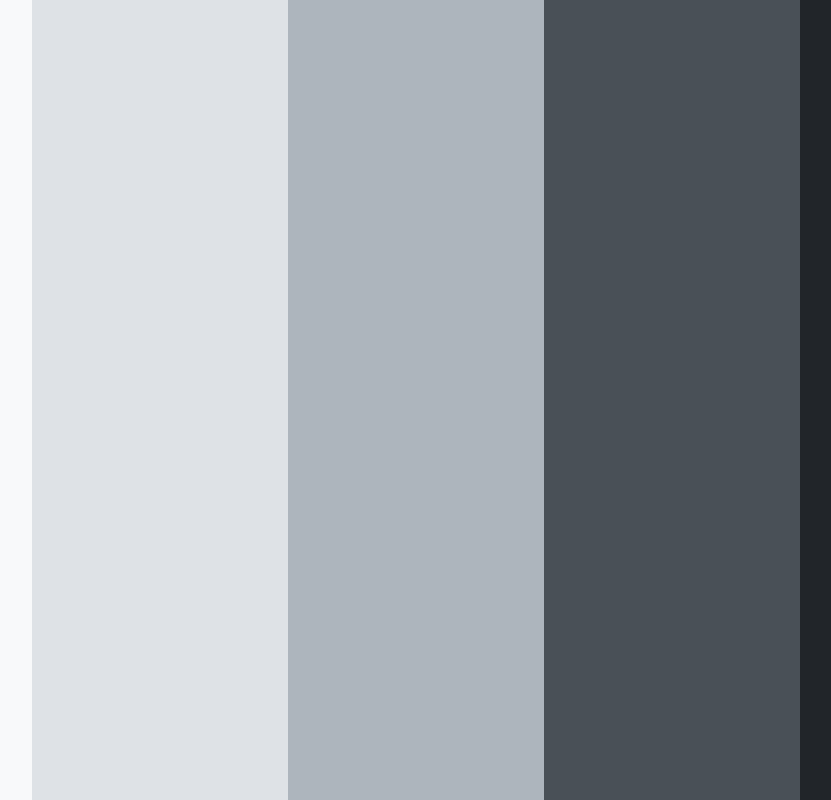
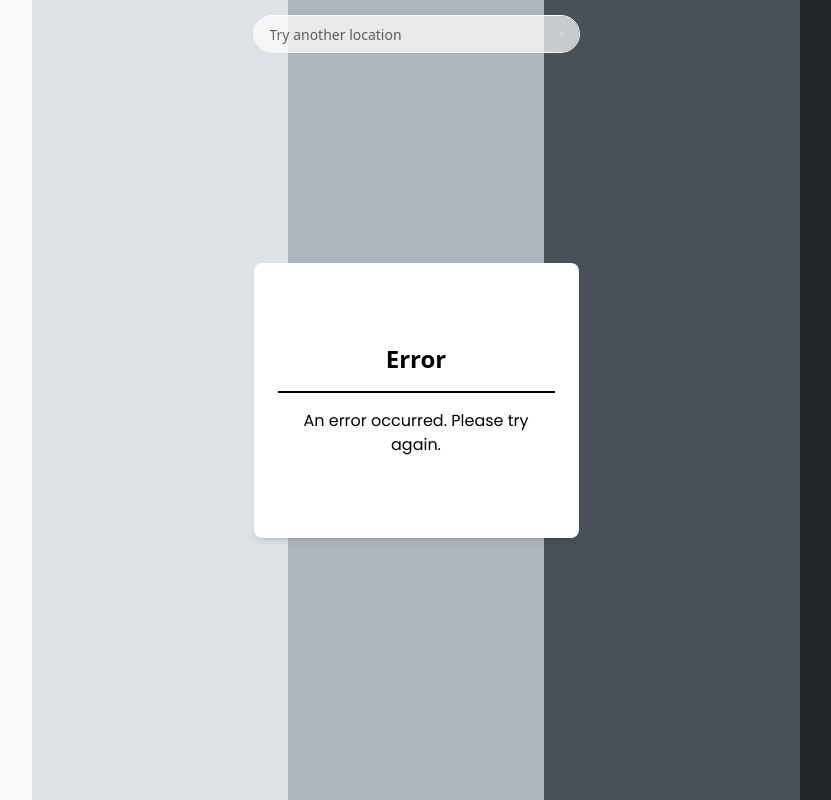
Before and after one commit to jenmak/day-ai, a React (Vite) app in the folder frontend/: page /error in a window 1280 px wide. Shown: the whole page, without its empty margins (224-1055 px from the left). Built offline with nearby package versions, Linux system fonts and the light colour scheme.

Commit message:
Error handling and design clean up

```diff
--- a/frontend/app/App.tsx
+++ b/frontend/app/App.tsx
@@ -12,6 +12,7 @@ export function App() {
       <Route path="/" element={<Search />} />
       <Route path="/:slug" element={<Place />} />
       <Route path="/error" element={<ErrorPage />} />
+      <Route path="/unknown" element={<ErrorPage />} />
     </Routes>
   )
 }
--- a/frontend/app/components/PageWrapper.tsx
+++ b/frontend/app/components/PageWrapper.tsx
@@ -26,7 +26,7 @@ export function PageWrapper({ children }: PageWrapperProps) {
   }, [place])
 
   return (
-    <div className="bg-black relative h-full w-full">
+    <div className="bg-black relative h-screen w-full">
       <div className="background-colors fixed top-0 left-0 right-0 bottom-0 z-0 flex flex-col md:flex-row h-full w-full animate-background-transition">
         {backgroundColors.map((color) => (
           <div key={`${color}`} className={`background-color w-full h-full ${color} transition-colors duration-500`}></div>
--- a/frontend/app/components/SearchInput.tsx
+++ b/frontend/app/components/SearchInput.tsx
@@ -8,6 +8,7 @@ import { ReactCSSProperties } from "../types/CustomProperties"
 type SearchInputProps = {
   onSearch: (searchTerm: string) => void
   error?: Error | null
+  placeholder?: string
   className?: string
   backgroundColor?: string
   placeholderColor?: string
@@ -19,6 +20,7 @@ export function SearchInput({
     onSearch,
     className,
     isLoading,
+    placeholder = 'ie. Gotham',
     backgroundColor,
     placeholderColor = 'white',
     textColor = 'white' }: SearchInputProps) {
@@ -48,13 +50,14 @@ export function SearchInput({
       <div
         className={`input-container ${isDataLoading || isSubmitting ? "input-container-loading" : ""} ${className}`}
         style={{
-          '--placeholder-color': placeholderColor,
-          '--text-color': textColor
+          '--input-background-color': backgroundColor,
+          '--input-placeholder-color': placeholderColor,
+          '--input-text-color': textColor
         } as ReactCSSProperties}
       >
         <Input
           className={`search-input focus-visible:ring-0 ${backgroundColor || "bg-black"}`}
-          placeholder="ie. Gotham"
+          placeholder={placeholder}
           value={searchTerm}
           onChange={(e) => setSearchTerm(e.target.value)}
           onKeyDown={handleKeyPress}
--- a/frontend/app/components/WeatherCard.tsx
+++ b/frontend/app/components/WeatherCard.tsx
@@ -28,7 +28,7 @@ export const WeatherCard = ({ weather }: { weather: Weather }) => {
         </div>
       </h2>
       {/* Weather card */}
-      <Card className={`relative text-black bg-white/60 backdrop-blur-sm rounded-lg shadow-md outline-none border-none overflow-hidden weather-card`}>
+      <Card className={`relative text-black bg-white/60 backdrop-blur-sm rounded-lg shadow-md outline-none border-none overflow-hidden card`}>
         <CardHeader className="relative text-black z-20">
           <div className="absolute top-0 left-3 md:top-3 md:left-5 flex flex-col gap-4">
             <div className="flex flex-col items-start">
--- a/frontend/app/components/shadcn/input.tsx
+++ b/frontend/app/components/shadcn/input.tsx
@@ -9,7 +9,7 @@ function Input({ className, type, ...props }: React.ComponentProps<"input">) {
       type={type}
       data-slot="input"
       className={cn(
-        "file:text-foreground placeholder:text-muted-foreground selection:bg-primary selection:text-primary-foreground dark:bg-input/30 border-input flex h-9 w-full min-w-0 rounded-md border bg-transparent px-3 py-1 text-base shadow-xs transition-[color,box-shadow] outline-none file:inline-flex file:h-7 file:border-0 file:bg-transparent file:text-sm file:font-medium disabled:pointer-events-none disabled:cursor-not-allowed disabled:opacity-50 md:text-sm",
+        "border-input flex h-9 w-full min-w-0 rounded-md border bg-transparent px-3 py-1 text-base shadow-xs transition-[color,box-shadow] outline-none file:inline-flex file:h-7 file:border-0 file:bg-transparent file:text-sm file:font-medium disabled:pointer-events-none disabled:cursor-not-allowed disabled:opacity-50 md:text-sm",
         "focus-visible:border-ring focus-visible:ring-ring/50 focus-visible:ring-[3px]",
         "aria-invalid:ring-destructive/20 dark:aria-invalid:ring-destructive/40 aria-invalid:border-destructive",
         className
--- a/frontend/app/consts/EmptyLocation.ts
+++ b/frontend/app/consts/EmptyLocation.ts
@@ -1,2 +1,3 @@
 export const NO_SPECIFIC_LOCATION_FOUND = "no-specific-location-found"
 export const UNKNOWN = "unknown"
+export const NOT_APPLICABLE = "not-applicable"
--- a/frontend/app/pages/ErrorPage.tsx
+++ b/frontend/app/pages/ErrorPage.tsx
@@ -1,70 +1,41 @@
+import { Heading } from "../components/typography/Heading"
 import { PageWrapper } from "../components/PageWrapper"
-// import { Heading } from "../components/typography/Heading"
-// import { Subheading } from "../components/typography/Subheading"
-// import { Button } from "../components/shadcn/button"
-// import { useNavigate } from "react-router"
-// import { Search, MapPin, HelpCircle } from "lucide-react"
-
+import { SearchInput } from "../components/SearchInput"
+import { useCreatePlace } from "../hooks/useCreatePlace"
 
 type ErrorPageProps = {
   message?: string
 }
 
-export function ErrorPage({ message }: ErrorPageProps) {
+const BACKGROUND_COLOR = 'bg-white/70'
+const TEXT_COLOR = 'black'
 
+export function ErrorPage({ message = 'An error occurred. Please try again.' }: ErrorPageProps) {
+  const { createPlace, isLoading } = useCreatePlace()
 
   return (
     <PageWrapper>
-      <div>{message}</div>
-      {/* <Header /> */}
-      {/* <div className="mt-[70px] flex flex-col items-center justify-center min-h-[calc(100vh-70px)] px-4">
-        <div className="text-center text-white max-w-2xl"> */}
-          {/* Icon */}
-          {/* <div className="mb-8">
-            <div className="mx-auto w-24 h-24 bg-gray-800 rounded-full flex items-center justify-center">
-              <MapPin className="w-12 h-12 text-gray-400" />
-            </div>
-          </div> */}
-
-          {/* Main heading */}
-          {/* <Heading className="mb-4">
-            Location Not Found
-          </Heading> */}
-
-          {/* Subheading */}
-          {/* <Subheading className="mb-8 text-gray-300">
-            We couldn't identify a specific location from your description.
-            Try being more specific or use a different description.
-          </Subheading> */}
-
-          {/* Help text */}
-          {/* <div className="mb-8 p-6 bg-gray-800/50 rounded-lg border border-gray-700">
-            <div className="flex items-start gap-3">
-              <HelpCircle className="w-5 h-5 text-blue-400 mt-0.5 flex-shrink-0" />
-              <div className="text-left">
-                <h3 className="text-lg font-semibold text-white mb-2">
-                  Tips for better results:
-                </h3>
-                <ul className="space-y-2 text-gray-300 text-sm">
-                  <li>• Include city and state/country (e.g., "Paris, France")</li>
-                  <li>• Use well-known landmarks or nicknames</li>
-                  <li>• Try alternative spellings or common names</li>
-                  <li>• Be more specific about the location</li>
-                </ul>
-              </div>
-            </div>
-          </div> */}
-
-          {/* Action button */}
-          {/* <Button
-            // onClick={handleTryAgain}
-            className="bg-blue-600 hover:bg-blue-700 text-white px-8 py-3 text-lg"
-          >
-            <Search className="w-5 h-5 mr-2" />
-            Try Another Search
-          </Button> */}
-        {/* </div> */}
-      {/* </div> */}
+      <div className="fixed flex flex-col py-4 left-0 right-0 z-10 items-center">
+        <SearchInput
+          onSearch={createPlace}
+          placeholder="Try another location"
+          backgroundColor={BACKGROUND_COLOR}
+          textColor={TEXT_COLOR}
+          placeholderColor={TEXT_COLOR}
+          isLoading={isLoading} />
+      </div>
+      <div className="flex flex-col items-center justify-center h-screen w-full">
+      {/* Card*/}
+      {
+        <div className="card bg-white bg-opacity-30 p-6 rounded-lg text-black max-w-[350px] shadow-md flex flex-col gap-4 text-center items-center justify-center">
+          <h2 className="text-2xl font-bold">Error</h2>
+          <hr className="border-black border w-full" />
+          <div className="flex items-center justify-center gap-2 w-full flex-col items-center justify-center">
+            <Heading className="font-body">{message}</Heading>
+          </div>
+        </div>
+      }
+      </div>
     </PageWrapper>
   )
 }
--- a/frontend/app/pages/PlacePage.tsx
+++ b/frontend/app/pages/PlacePage.tsx
@@ -6,12 +6,12 @@ import { useState, useEffect } from "react"
 import { SearchInput } from "../components/SearchInput"
 import { useCreatePlace } from "../hooks/useCreatePlace"
 import { getPlaceErrorState } from "../utils/placeErrorHandler"
-// import { Heading } from "../components/typography/Heading"
-// import { Subheading } from "../components/typography/Subheading"
-// import { getBackgroundColors } from "../utils/getBackgroundColors"
-// import { TemperatureRangeCategory } from "../consts/Temperature"
+import { Heading } from "../components/typography/Heading"
+import { Subheading } from "../components/typography/Subheading"
 import { WeatherCard } from "../components/WeatherCard"
-// import { getColorVariable } from "../utils/getColorVariable"
+
+const TEXT_COLOR = 'black'
+const BACKGROUND_COLOR = 'bg-white/70'
 
 export function Place() {
   // Hooks.
@@ -19,13 +19,6 @@ export function Place() {
   const { data: place, isLoading, error } = usePlaceBySlug({ slug: slug || "" })
   const { createPlace } = useCreatePlace()
 
-  // Get background colors based on place temperature category
-  // const backgroundColors = place?.temperatureRangeCategory
-  //   ? getBackgroundColors(place.temperatureRangeCategory as keyof typeof TemperatureRangeCategory)
-  //   : []
-  // const textColor = backgroundColors.length > 0 ? getColorVariable(backgroundColors[4]) : 'var(--color-white)'
-  const textColor = 'black'
-  const backgroundColor = 'bg-white/70'
   // Local state.
   const [errorMessage, setErrorMessage] = useState<string>("")
 
@@ -41,36 +34,42 @@ export function Place() {
   }
 
   // Show error page if there's an error message
-  if (errorMessage && !place) {
+  if (errorMessage) {
     return <ErrorPage message={errorMessage} />
   }
 
   return (
     <PageWrapper>
       {/* Header with search input and place info. */}
-      <div className="fixed flex flex-col py-4 left-0 right-0 z-10 items-center gap-4 bg-white/30">
+      <div className="fixed flex flex-col py-4 left-0 right-0 z-10 items-center">
         <SearchInput
           onSearch={createPlace}
-          backgroundColor={backgroundColor}
-          textColor={textColor}
-          placeholderColor={textColor}
+          backgroundColor={BACKGROUND_COLOR}
+          textColor={TEXT_COLOR}
+          placeholderColor={TEXT_COLOR}
           isLoading={isLoading} />
-        {/* {place && (
-          <div className={`${backgroundColors[4]} bg-opacity-30 p-6 rounded-lg text-white max-w-[350px] shadow-md flex flex-col gap-4 items-center text-white`}>
-            <h2 className="text-3xl md:text-2xl font-bold text-white">7 Day Outfit Forecast</h2>
-            <hr className="border-white border w-full" />
+      </div>
+      <div className="flex flex-row justify-center mt-17 h-full">
+        <div className="cards-scroll-container">
+          <div className="cards-container items-end">
+            {/* Header with place info. */}
+            {place && (
+              <div className="place-card card bg-white bg-opacity-30 p-6 rounded-lg text-black max-w-[350px] shadow-md flex flex-col gap-4 text-center items-center justify-center">
+                <h2 className="text-2xl font-bold">7 Day Outfit Forecast</h2>
+                <hr className="border-black border w-full" />
+                <div className="flex items-center justify-center gap-2 w-full flex-col items-center justify-center">
                   <Subheading className="font-heading">{place.description}</Subheading>
                   <Heading className="font-body">{place.normalizedPlace}</Heading>
                 </div>
-        )} */}
               </div>
+            )}
+
             {/* Weather cards. */}
-      <div className="weather-cards-scroll-container">
-        <div className="weather-cards-container">
             {place?.weather?.map((weather) => (
               <WeatherCard key={weather.date} weather={weather} />
             ))}
-          <div className="weather-cards-spacer"></div>
+            <div className="cards-spacer"></div>
+          </div>
         </div>
       </div>
 
--- a/frontend/app/pages/SearchPage.tsx
+++ b/frontend/app/pages/SearchPage.tsx
@@ -22,7 +22,7 @@ export function Search() {
       <h1 className="text-hero font-heading text-white text-center mb-4 animate-cascade-title">Drip Drop City</h1>
       <Label className="text-white text-center font-light mb-2 leading-6 animate-cascade-description font-body">Describe your location and we'll recommend some weather appropriate outfits for the week.</Label>
       <div className="animate-cascade-input">
-        <SearchInput className="w-[275px]" backgroundColor="black" onSearch={handleSearch} isLoading={isLoading} error={error} />
+        <SearchInput className="w-[275px]" backgroundColor="bg-black" textColor="white" onSearch={handleSearch} isLoading={isLoading} error={error} />
       </div>
     </div>
   )
--- a/frontend/src/main.css
+++ b/frontend/src/main.css
@@ -75,14 +75,14 @@
   /* Place */
   --place-search-input-height: 68px;
 
-  /* Weather Cards */
-  --weather-card-width: 375px;
-  --weather-card-height: 300px;
-  --weather-card-gap: 2rem;
+  /* Cards */
+  --card-width: 325px;
+  --card-height: 275px;
+  --card-gap: 2rem;
 
-  /* Weather Cards - Mobile */
-  --weather-card-width--mobile: 250px;
-  --weather-card-height--mobile: 275px;
+  /* Cards - Mobile */
+  --card-width--mobile: 250px;
+  --card-height--mobile: 275px;
 }
 
 .font-heading {
@@ -216,60 +216,75 @@
 
 /** ------------------------------------------- Components ------------------------------------------- */
 
+/* Place Card */
+
+.place-card {
+  width: var(--card-width);
+  height: var(--card-height);
+  margin-right: calc((100vw - var(--card-width)) / 2 - var(--card-width) / 2);
+}
+
 /* Weather Card */
 
 .weather {
-  width: var(--weather-card-width);
+  width: var(--card-width);
 }
 
-.weather-card {
-  width: var(--weather-card-width);
-  height: var(--weather-card-height);
+.card {
+  width: var(--card-width);
+  height: var(--card-height);
 }
 
-.weather-cards-scroll-container {
+.cards-scroll-container {
   width: 100%;
   overflow-x: auto;
-  margin-top: calc(var(--place-search-input-height) + 16px);
-  padding-left: calc((100vw - var(--weather-card-width)) / 2);
+  position: fixed;
+  left: 0;
+  padding-left: calc((100vw - var(--card-width)) / 2);
   box-sizing: border-box;
   display: flex;
   flex-direction: row;
 }
 
-.weather-cards-spacer {
-  width: calc((100vw - var(--weather-card-width)) / 2);
+.cards-spacer {
+  width: calc((100vw - var(--card-width)) / 2);
   flex-shrink: 0;
 }
 
-.weather-cards-container {
+.cards-container {
   display: flex;
   flex-direction: row;
-  gap: var(--weather-card-gap);
+  gap: var(--card-gap);
 }
 
-.weather-cards-container > *:last-child {
-  margin-left: calc(-1 * var(--weather-card-gap));
+.cards-container > *:last-child {
+  margin-left: calc(-1 * var(--card-gap));
 }
 
 /* Weather Cards - Mobile */
 
 @media screen and (max-width: 768px) {
   .weather {
-    width: var(--weather-card-width--mobile);
+    width: var(--card-width--mobile);
   }
 
-  .weather-card {
-    width: var(--weather-card-width--mobile);
-    height: var(--weather-card-height--mobile);
+  .card {
+    width: var(--card-width--mobile);
+    height: var(--card-height--mobile);
   }
 
-  .weather-cards-scroll-container {
-    padding-left: calc((100vw - var(--weather-card-width--mobile)) / 2);
+  .cards-scroll-container {
+    padding-left: calc((100vw - var(--card-width--mobile)) / 2);
   }
 
-  .weather-cards-spacer {
-    width: calc((100vw - var(--weather-card-width--mobile)) / 2);
+  .cards-spacer {
+    width: calc((100vw - var(--card-width--mobile)) / 2);
+  }
+
+  .place-card {
+    width: var(--card-width--mobile);
+    height: var(--card-height--mobile);
+    margin-right: calc((100vw - var(--card-width--mobile)) / 2 - var(--card-width--mobile) / 3);
   }
 }
 
@@ -361,7 +376,7 @@
   transform: translate(-50%, -50%);
   width: calc(var(--input-width) - 6px);
   height: calc(var(--input-height) - 6px);
-  background: var(--background);
+  background: var(--input-background-color);
   border-radius: calc(var(--input-border-radius) - 3px);
   z-index: 1;
 }
@@ -369,6 +384,7 @@
 .search-input {
   width: var(--input-width);
   height: var(--input-height);
+  color: var(--input-text-color, var(--color-white));
   border: none;
   padding: 8px 16px;
   border-radius: var(--input-border-radius);
@@ -384,7 +400,7 @@
 }
 
 .search-input::placeholder {
-  color: var(--placeholder-color, var(--color-white));
+  color: var(--input-placeholder-color, var(--color-white));
   opacity: .6
 }
 
@@ -407,130 +423,3 @@
   opacity: .3;
   background: transparent;
 }
-
-/** ------------------------------------------- Shadcn UI ------------------------------------------- */
-
-/* :root {
-  --radius: 0.625rem;
-  --foreground: oklch(0.145 0 0);
-  --card: oklch(1 0 0);
-  --card-foreground: oklch(0.145 0 0);
-  --popover: oklch(1 0 0);
-  --popover-foreground: oklch(0.145 0 0);
-  --primary: oklch(0.205 0 0);
-  --primary-foreground: oklch(0.985 0 0);
-  --secondary: oklch(0.97 0 0);
-  --secondary-foreground: oklch(0.205 0 0);
-  --muted: oklch(0.97 0 0);
-  --muted-foreground: oklch(0.556 0 0);
-  --accent: oklch(0.97 0 0);
-  --accent-foreground: oklch(0.205 0 0);
-  --destructive: oklch(0.577 0.245 27.325);
-  --border: oklch(0.922 0 0);
-  --input: oklch(0.922 0 0);
-  --ring: oklch(0.708 0 0);
-  --chart-1: oklch(0.646 0.222 41.116);
-  --chart-2: oklch(0.6 0.118 184.704);
-  --chart-3: oklch(0.398 0.07 227.392);
-  --chart-4: oklch(0.828 0.189 84.429);
-  --chart-5: oklch(0.769 0.188 70.08);
-  --sidebar: oklch(0.985 0 0);
-  --sidebar-foreground: oklch(0.145 0 0);
-  --sidebar-primary: oklch(0.205 0 0);
-  --sidebar-primary-foreground: oklch(0.985 0 0);
-  --sidebar-accent: oklch(0.97 0 0);
-  --sidebar-accent-foreground: oklch(0.205 0 0);
-  --sidebar-border: oklch(0.922 0 0);
-  --sidebar-ring: oklch(0.708 0 0);
-} */
-
-/* .dark {
-  --background: oklch(0.145 0 0);
-  --foreground: oklch(0.985 0 0);
-  --card: oklch(0.205 0 0);
-  --card-foreground: oklch(0.985 0 0);
-  --popover: oklch(0.269 0 0);
-  --popover-foreground: oklch(0.985 0 0);
-  --primary: oklch(0.922 0 0);
-  --primary-foreground: oklch(0.205 0 0);
-  --secondary: oklch(0.269 0 0);
-  --secondary-foreground: oklch(0.985 0 0);
-  --muted: oklch(0.269 0 0);
-  --muted-foreground: oklch(0.708 0 0);
-  --accent: oklch(0.371 0 0);
-  --accent-foreground: oklch(0.985 0 0);
-  --destructive: oklch(0.704 0.191 22.216);
-  --border: oklch(1 0 0 / 10%);
-  --input: oklch(1 0 0 / 15%);
-  --ring: oklch(0.556 0 0);
-  --chart-1: oklch(0.488 0.243 264.376);
-  --chart-2: oklch(0.696 0.17 162.48);
-  --chart-3: oklch(0.769 0.188 70.08);
-  --chart-4: oklch(0.627 0.265 303.9);
-  --chart-5: oklch(0.645 0.246 16.439);
-  --sidebar: oklch(0.205 0 0);
-  --sidebar-foreground: oklch(0.985 0 0);
-  --sidebar-primary: oklch(0.488 0.243 264.376);
-  --sidebar-primary-foreground: oklch(0.985 0 0);
-  --sidebar-accent: oklch(0.269 0 0);
-  --sidebar-accent-foreground: oklch(0.985 0 0);
-  --sidebar-border: oklch(1 0 0 / 10%);
-  --sidebar-ring: oklch(0.439 0 0);
-} */
-
-/* @theme inline {
-  --radius-sm: calc(var(--radius) - 4px);
-  --radius-md: calc(var(--radius) - 2px);
-  --radius-lg: var(--radius);
-  --radius-xl: calc(var(--radius) + 4px);
-
-  --color-brand: oklch(0.646 0.222 41.116);
-  --color-brand-light: oklch(0.8 0.15 41.116);
-  --color-weather-sunny: oklch(0.9 0.2 60);
-  --color-weather-rainy: oklch(0.6 0.15 240); */
-
-
-
-  /* Custom spacing */
-  /* --spacing-xs: 0.25rem;
-  --spacing-sm: 0.5rem;
-  --spacing-md: 1rem;
-  --spacing-lg: 1.5rem;
-  --spacing-xl: 2rem; */
-
-  /* Custom typography */
-  /*
-  --font-size-title: 2rem;
-  --font-size-subtitle: 1.25rem;
-  --color-background: var(--background);
-  --color-foreground: var(--foreground);
-  --color-card: var(--card);
-  --color-card-foreground: var(--card-foreground);
-  --color-popover: var(--popover);
-  --color-popover-foreground: var(--popover-foreground);
-  --color-primary: var(--primary);
-  --color-primary-foreground: var(--primary-foreground);
-  --color-secondary: var(--secondary);
-  --color-secondary-foreground: var(--secondary-foreground);
-  --color-muted: var(--muted);
-  --color-muted-foreground: var(--muted-foreground);
-  --color-accent: var(--accent);
-  --color-accent-foreground: var(--accent-foreground);
-  --color-destructive: var(--destructive);
-  --color-border: var(--border);
-  --color-input: var(--input);
-  --color-ring: var(--ring);
-  --color-chart-1: var(--chart-1);
-  --color-chart-2: var(--chart-2);
-  --color-chart-3: var(--chart-3);
-  --color-chart-4: var(--chart-4);
-  --color-chart-5: var(--chart-5);
-  --color-sidebar: var(--sidebar);
-  --color-sidebar-foreground: var(--sidebar-foreground);
-  --color-sidebar-primary: var(--sidebar-primary);
-  --color-sidebar-primary-foreground: var(--sidebar-primary-foreground);
-  --color-sidebar-accent: var(--sidebar-accent);
-  --color-sidebar-accent-foreground: var(--sidebar-accent-foreground);
-  --color-sidebar-border: var(--sidebar-border);
-  --color-sidebar-ring: var(--sidebar-ring); */
-/* } */
```
Also changed, not shown: frontend/app/utils/placeErrorHandler.ts (+8 -1 lines), 2 other files (tests, documents, lock files or other folders). Lines whose indentation alone changed are shown as unchanged.
